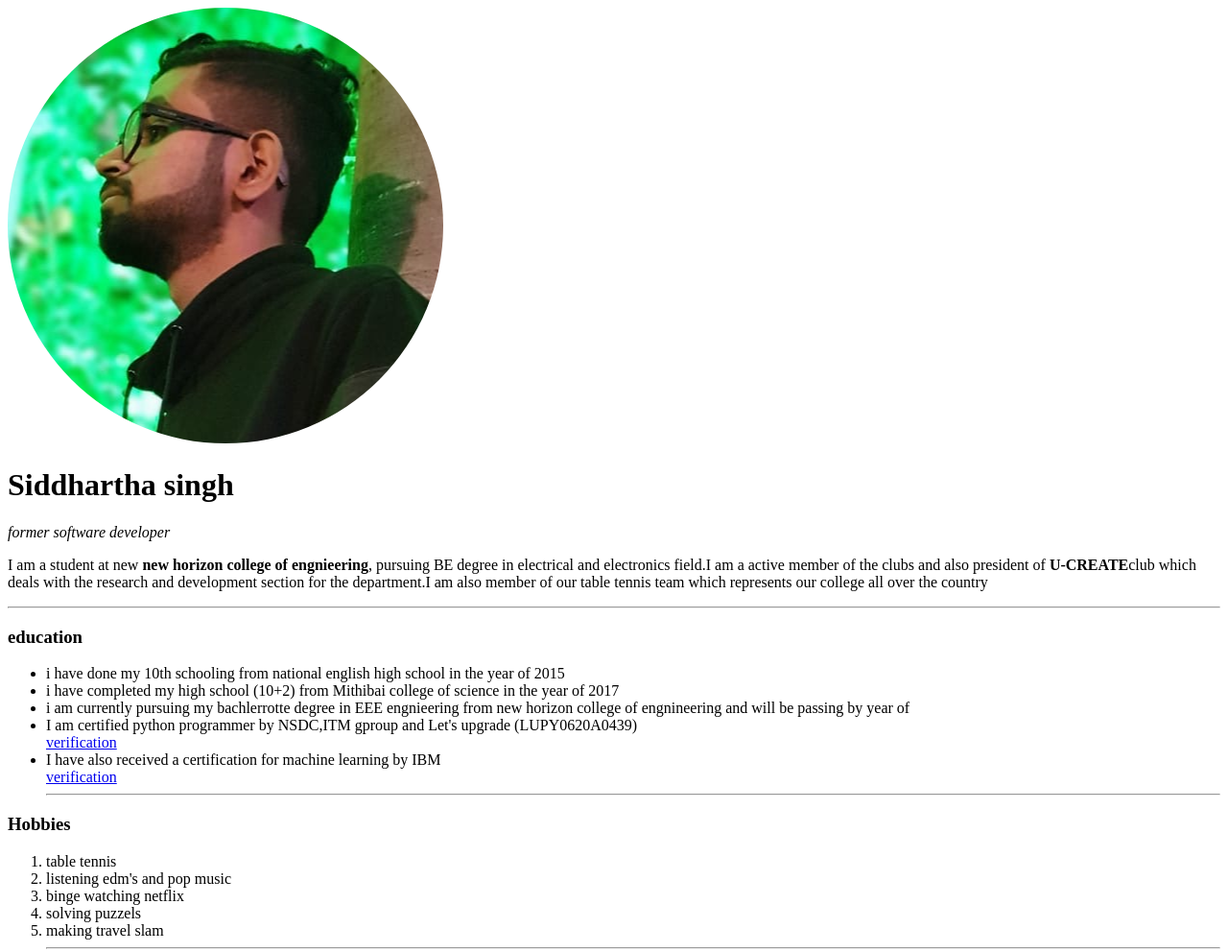
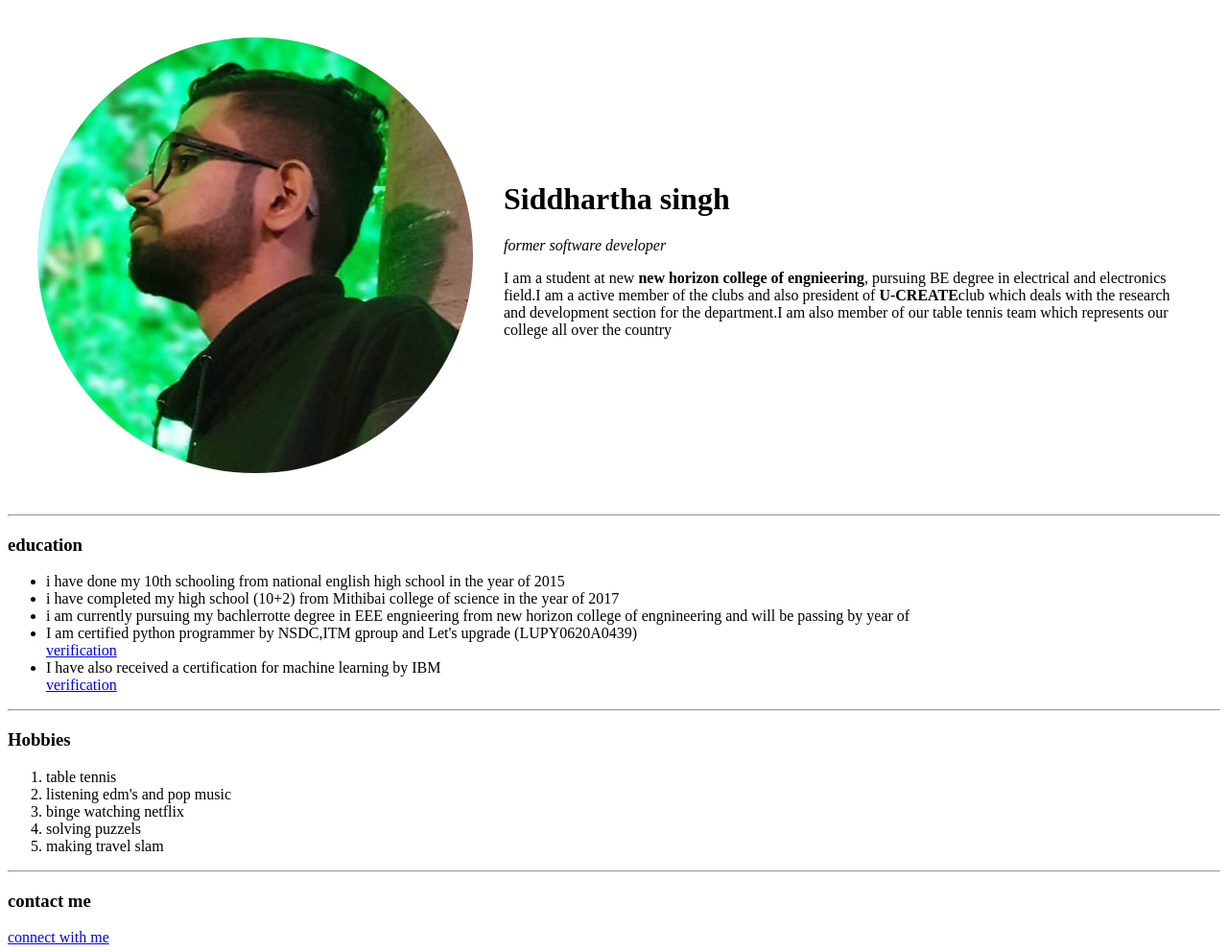
Before and after one commit to sidb1239/personal-info, a plain HTML site: page index.html in a window 1280 px wide. Shown: the top 992 px of the page at 96% size. Drawn offline with Linux system fonts and the light colour scheme.

Commit message:
Add files via upload

```diff
--- a/index.html
+++ b/index.html
@@ -4,16 +4,25 @@
 <head>
   <meta charset="utf-8">
   <title>sid's profile</title>
+  <link rel="stylesheet" href="css/styles.css">
 </head>
 
 <body>
-  <img src="sid1.png" alt="sid's profile photo">
-  <h1> Siddhartha singh </h1>
-  <p><em>former software developer </em></p>
-  <p>I am a student at new <strong>new horizon college of engnieering</strong>, pursuing BE degree in electrical and electronics field.I am a active member of the clubs
-    and also president of <strong>U-CREATE</strong>club which deals with the research and development section for the department.I am also member of our table tennis team
-    which represents our college all over the country</p>
+  <table cellspacing="30">
+    <tr>
+      <td><img src="sid1.png" alt="sid's profile photo"></td>
+      <td><h1> Siddhartha singh </h1>
+      <p><em>former software developer </em></p>
+      <p>I am a student at new <strong>new horizon college of engnieering</strong>, pursuing BE degree in electrical and electronics field.I am a active member of the clubs
+        and also president of <strong>U-CREATE</strong>club which deals with the research and development section for the department.I am also member of our table tennis team
+        which represents our college all over the country</p></td>
+    </tr>
+
+
+  </table>
+
   <hr>
+
   <h3>education</h3>
   <ul>
     <li> i have done my 10th schooling from national english high school in the year of 2015 </li>
@@ -21,10 +30,10 @@
     <li> i am currently pursuing my bachlerrotte degree in EEE engnieering from new horizon college of engnineering and will be passing by year of </li>
     <li>I am certified python programmer by NSDC,ITM gproup and Let's upgrade (LUPY0620A0439)</li> <a href="https://letsupgrade-2019.web.app/#/">verification</a>
     <li>I have also received a certification for machine learning by IBM</li><a href="https://courses.cognitiveclass.ai/certificates/e120659a7a294145b48169b7989957cb">verification</a>
-    <hr>
 
 
   </ul>
+  <hr>
   <h3>Hobbies</h3>
   <ol>
     <li>table tennis</li>
@@ -32,12 +41,11 @@
     <li>binge watching netflix</li>
     <li>solving puzzels</li>
     <li>making travel slam</li>
-    <hr>
   </ol>
+  <hr>
   <h3>contact me </h3>
   <a href="contact.html">connect with me</a>
   <hr>
-
   <h3>skills</h3>
   <table cellspacing="10">
     <tr>
```
Also changed, not shown: contact.html (+3 -1 lines).
